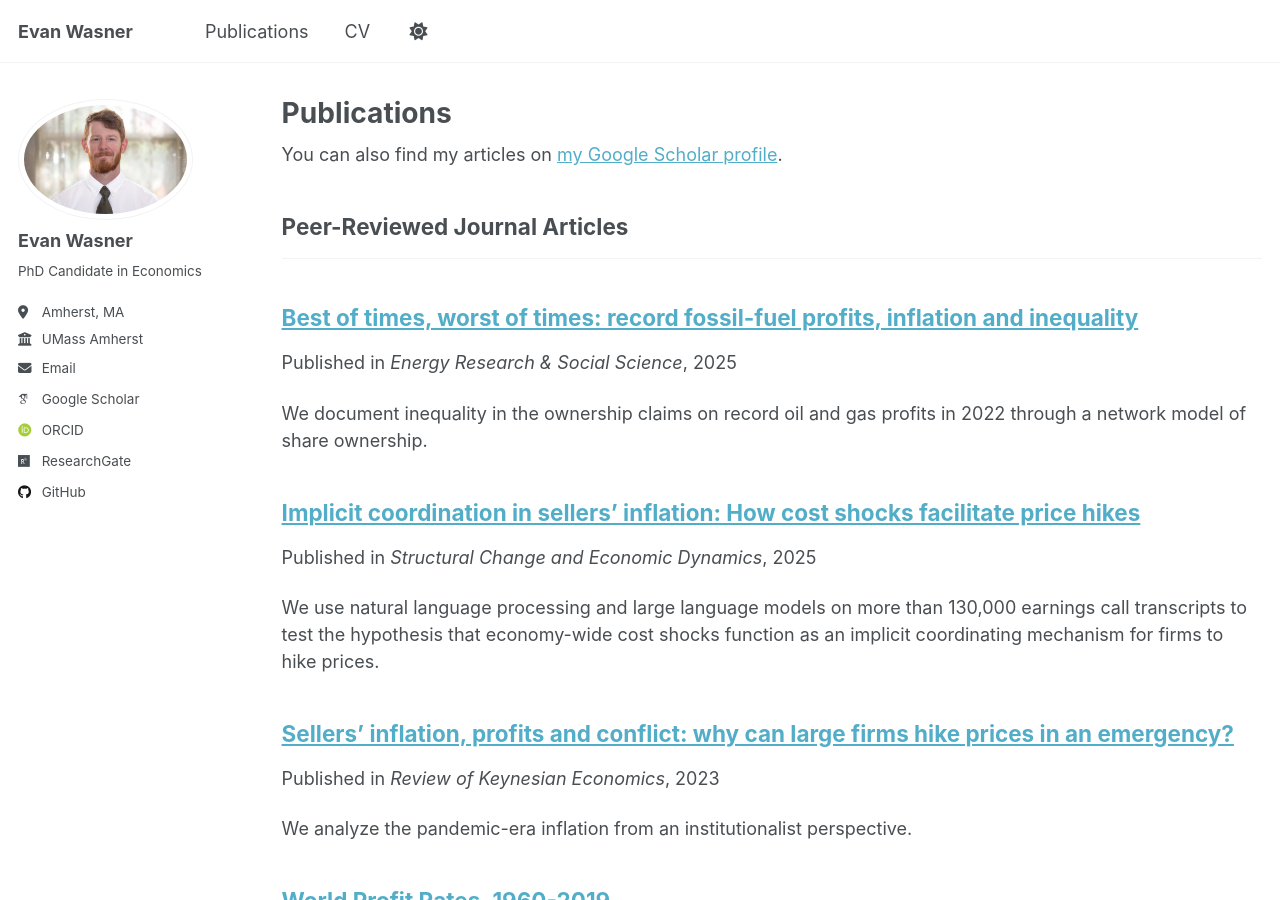
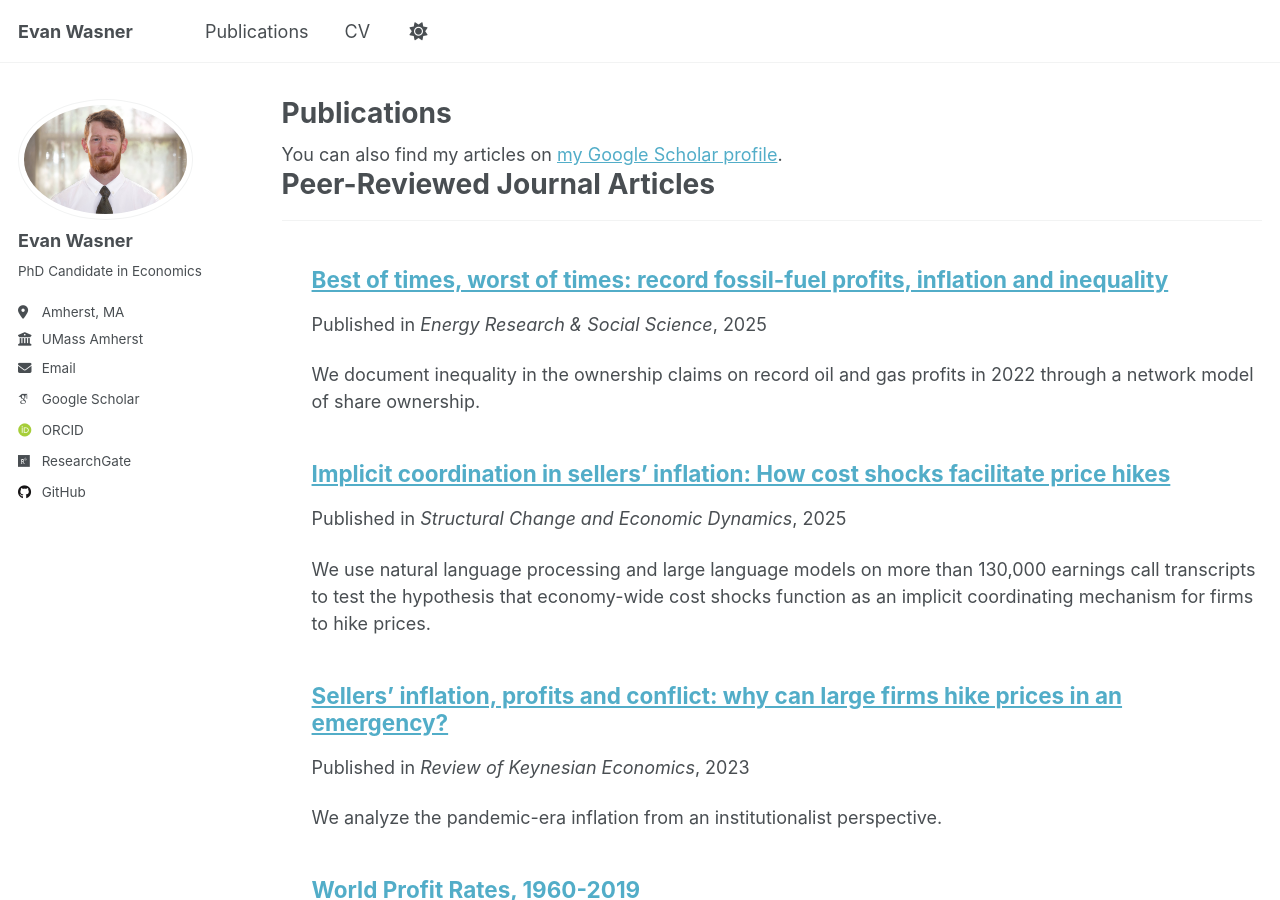
Before and after one commit to ewasner/ewasner.github.io, a Jekyll site: the page built from _pages/publications.html, in a window 1280 px wide and 900 px high. Built offline with Jekyll 4.4.1, drawn with Linux system fonts in a browser that asks for light colours; some web fonts are replaced; a script that is not in the unit is left out.

Commit message:
Again attempting to modify publications format

```diff
--- a/_pages/publications.html
+++ b/_pages/publications.html
@@ -20,10 +20,14 @@ author_profile: true
         {% continue %}
       {% endif %}
       {% unless title_shown %}
-        <h2>{{ category[1].title }}</h2><hr />
+        <h1>{{ category[1].title }}</h1><hr />
         {% assign title_shown = true %}
       {% endunless %}
-      {% include archive-single.html %}
+
+	  {% comment %} Wrap ONLY the publication in a div with a left margin {% endcomment %}
+	  <div style="margin-left: 30px; margin-bottom: 20px;">
+        {% include archive-single.html %}
+      </div>
     {% endfor %}
   {% endfor %}
 {% else %}
```
